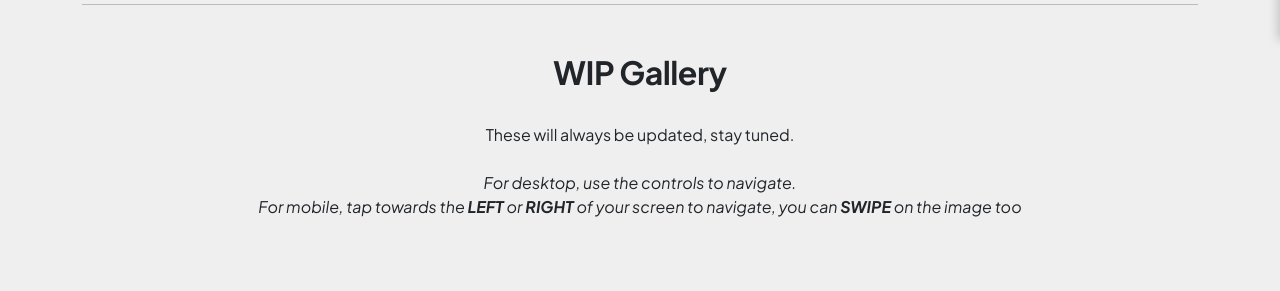
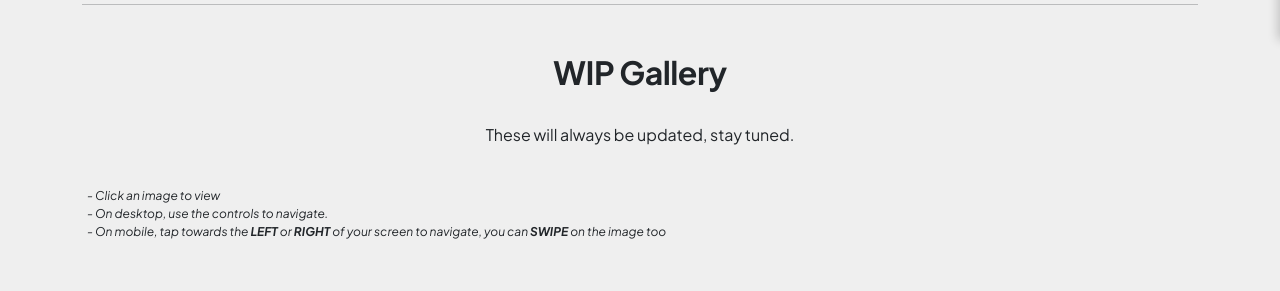
Before and after one commit to wright133/portfolio, a React (Vite) app: page /creative-coding/gen-art/wips in a window 1280 px wide. Shown: the part 760-1051 px from the top of the page. Built offline with nearby package versions, Linux system fonts and the light colour scheme.

Commit message:
wips - carousel UX #2

```diff
--- a/src/components/creative-coding/WIPGallery.jsx
+++ b/src/components/creative-coding/WIPGallery.jsx
@@ -49,10 +49,13 @@ export default function WIPGallery() {
       <hr className="my-5"></hr>
       <h2 className="text-center ">WIP Gallery</h2>
       <br></br>
-      <p className="text-center">These will always be updated, stay tuned. <br></br><br></br>
-      <i>For desktop, use the controls to navigate.</i>
+      <p className="text-center">These will always be updated, stay tuned.
+      <br></br><br></br></p>
+      <p style={{ fontSize: "12px", marginLeft: "5px"}}>
+      <i>- Click an image to view</i><br></br>
+      <i>- On desktop, use the controls to navigate.</i>
       <br></br>
-      <i>For mobile, tap towards the <b>LEFT</b> or <b>RIGHT</b> of your screen to navigate, you can <b>SWIPE</b> on the image too</i>
+      <i>- On mobile, tap towards the <b>LEFT</b> or <b>RIGHT</b> of your screen to navigate, you can <b>SWIPE</b> on the image too</i>
       </p>
       <div className="wip-carousel-gallery">
 
```
